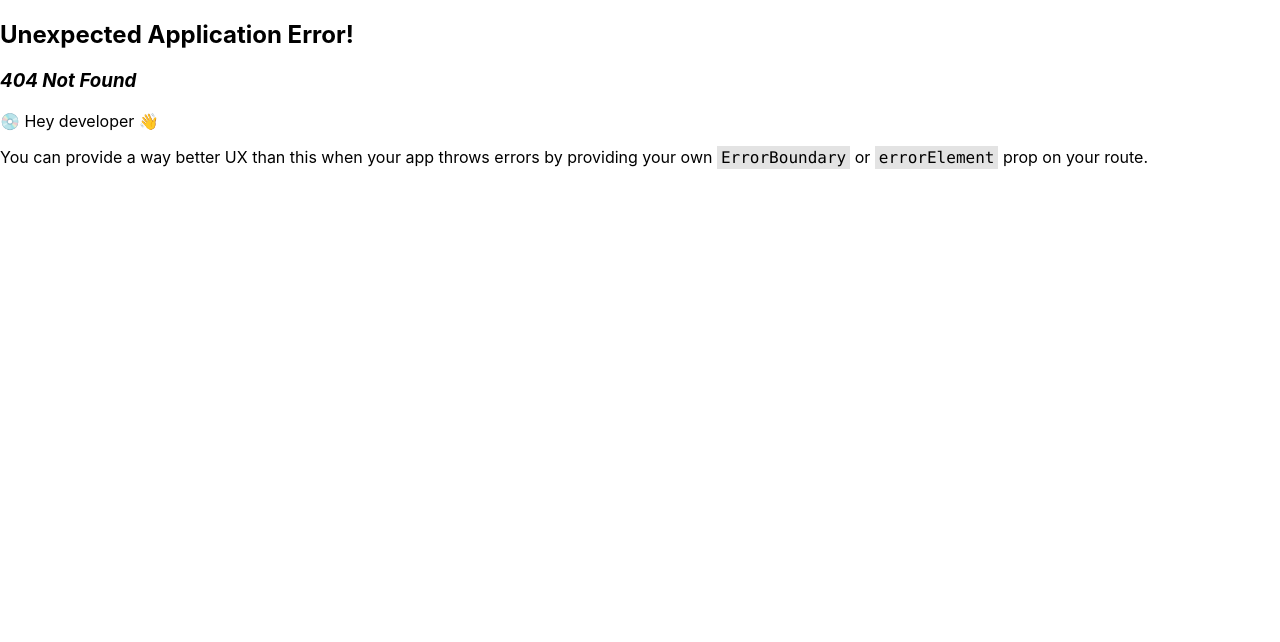
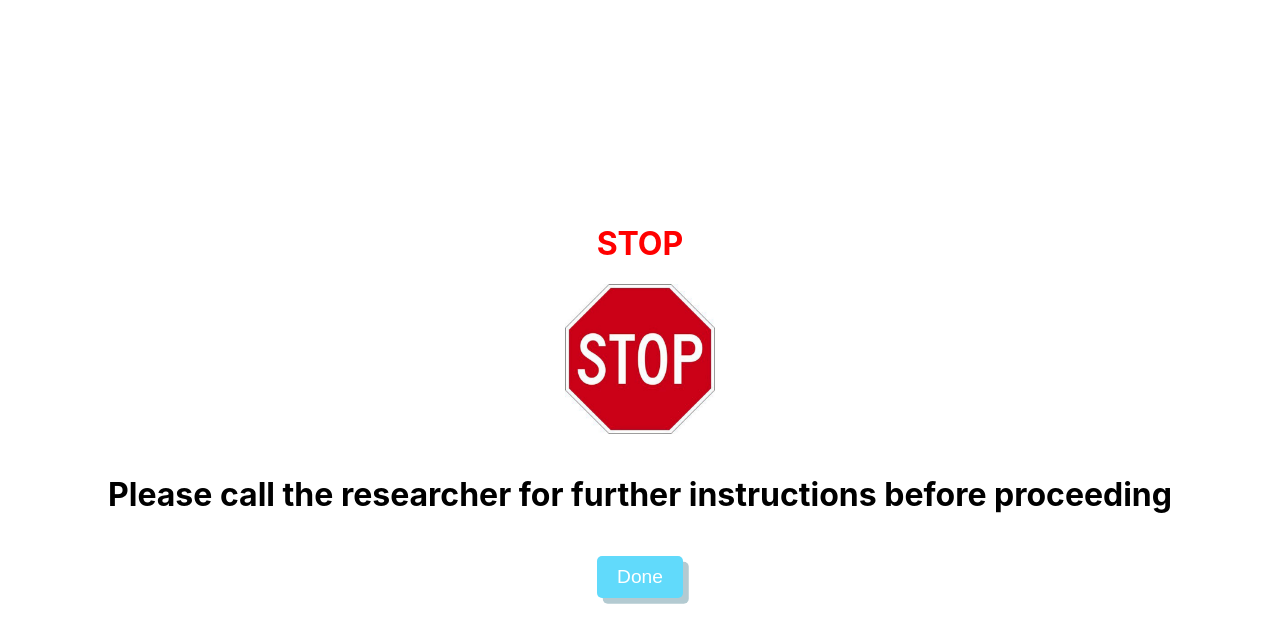
Before and after one commit to Santa-Clara-Imaginarium-Lab/sludge-v2, a React (Create React App) app: page /stop in a window 1280 px wide. Before the commit this address had no page. Shown: the top 642 px of the page. Built offline with nearby package versions, Linux system fonts and the light colour scheme.

Commit message:
added-stop

```diff
--- a/src/StudyPart/StudyPart.jsx
+++ b/src/StudyPart/StudyPart.jsx
@@ -112,7 +112,7 @@ const StudyPart = () => {
   };
 
   const handleNavigate = () => {
-    navigate("/videoengagement");
+    navigate("/stop");
   };
 
   return (
--- a/src/index.js
+++ b/src/index.js
@@ -34,6 +34,7 @@ import { createContext, useContext, useState } from "react";
 
 
 import { createBrowserRouter, RouterProvider } from 'react-router-dom';
+import StopPage from './postTestSurvey/alert.jsx';
 
 const router = createBrowserRouter([
   {
@@ -95,6 +96,10 @@ const router = createBrowserRouter([
   {
     path: '/studypart',
     element: <StudyPart />,
+  },
+  {
+    path: '/stop',
+    element: <StopPage />,
   },
   {
     path: '/mood',
--- a/src/postTestSurvey/PostTestSurvey.css
+++ b/src/postTestSurvey/PostTestSurvey.css
@@ -97,3 +97,28 @@ Tutorial.css
   .demographic-option input[type="checkbox"]:checked {
     accent-color: #61dafb;
 }
+
+.stop-container {
+  display: flex;
+  flex-direction: column;
+  justify-content: center; /* Centers content vertically */
+  align-items: center; /* Centers content horizontally */
+  height: 100vh; /* Full viewport height */
+  text-align: center;
+}
+
+.submit-button1 {
+  padding: 10px 20px;
+  font-size: 1.2rem;
+  border: none;
+  background-color: #61dafb;
+   color: white;
+  border-radius: 5px;
+  cursor: pointer;
+  margin-top: 20px;
+  box-shadow: 0.3em 0.3em 0 0 #b3cad1;
+}
+
+.submit-button1:hover {
+  background-color: #1ccdfe; /* Darker shade on hover */
+}
--- /dev/null
+++ b/src/postTestSurvey/alert.jsx
@@ -0,0 +1,30 @@
+import React from 'react';
+import { useNavigate } from 'react-router-dom';
+import '../preTestSurvey/PreTestSurvey.css';
+import stopImage from '../image/STOP.jpg'; // Update with the correct path
+
+const StopPage = () => {
+  const navigate = useNavigate();
+
+  const handleNavigate = () => {
+    navigate("/videoengagement");
+  };
+
+  return (
+    <div className="stop-container">
+      <h1 style={{ color: "red", fontSize: "2rem" }}>STOP</h1>
+            <img
+                src={stopImage}
+                alt="Stop Sign"
+                style={{ width: "150px", height: "150px", marginBottom: "20px" }}
+            />
+        <h1>Please call the researcher for further instructions before proceeding</h1>
+        <button className="submit-button1" onClick={handleNavigate}>
+            Done
+        </button>
+
+    </div>
+  );
+};
+
+export default StopPage;
--- a/src/setup/Prompt1.jsx
+++ b/src/setup/Prompt1.jsx
@@ -14,7 +14,7 @@ function Prompt1() {
 
     return (
         <div className="container">
-            <h1>Pre-Test Survey</h1>
+            {/* <h1>Pre-Test Survey</h1> */}
             <button className="submit-button" onClick={handleNavigate} disabled={loading}>
                 {loading ? "Proceeding..." : "Proceed"}
             </button>
```
